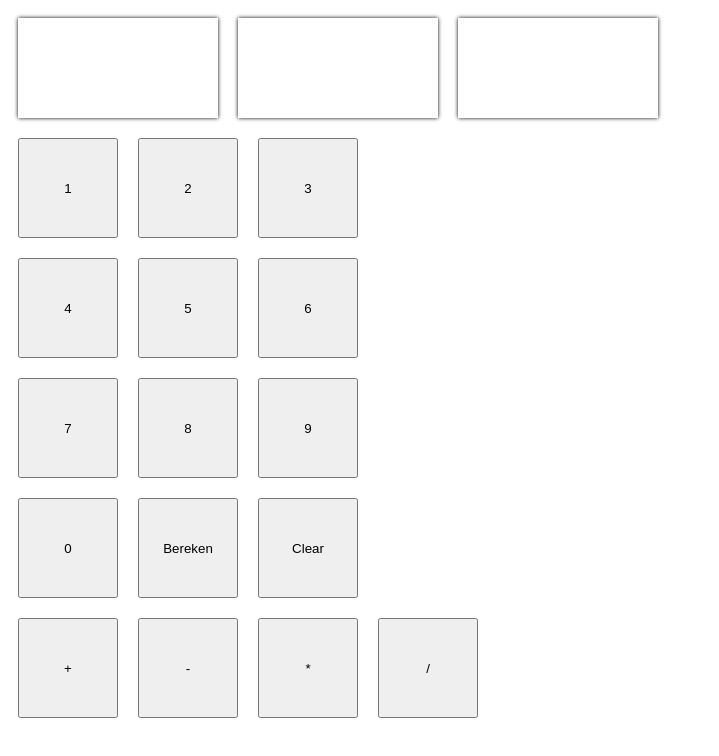
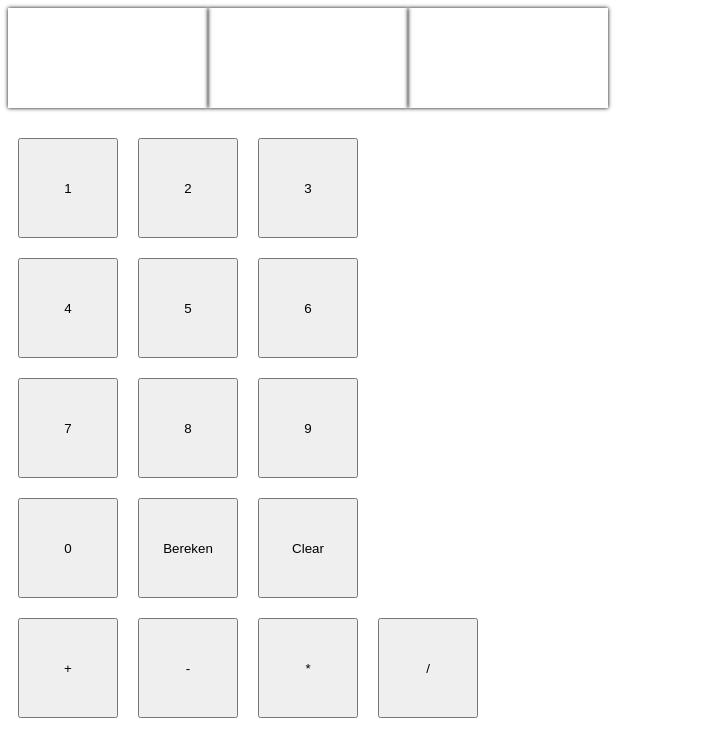
Before and after one commit to mthoolen/ngcalculator, an Angular app: page / in a window 1280 px wide. Shown: the top 756 px of the page, without its empty margins (0-719 px from the left). Built offline with nearby package versions, Linux system fonts and the light colour scheme.

Commit message:
kleine refactor in namen e.d.

```diff
--- a/src/app/app.component.ts
+++ b/src/app/app.component.ts
@@ -8,9 +8,9 @@ import {Component} from '@angular/core';
 export class AppComponent {
 
   operandMap: Map<string, any | number>;
-  nummerArrays: number[] = [];
+  numberStorage: number[] = [];
   aangeklikteNummers: number[] =  [];
-  selectedNummerDisplay: number;
+  selectedNummer: number;
   selectedOperand: string;
   uitkomst: number;
 
@@ -25,36 +25,43 @@ export class AppComponent {
 
   addNummer(nummer: number) {
     this.aangeklikteNummers.push(nummer);
-    this.selectedNummerDisplay = parseInt(this.aangeklikteNummers.join(''));
+    this.selectedNummer = parseInt(this.aangeklikteNummers.join(''));
   }
 
   setOperand(operand: string) {
-    if (this.selectedOperand && this.selectedOperand !== operand) {
+    if (this.operandIsSelected(operand)) {
+      this.selectedOperand = operand;
+      this.bereken();
+    } else {
       this.bereken();
       this.selectedOperand = operand;
-    } else {
-      this.selectedOperand = operand;
-      this.bereken();
     }
     this.aangeklikteNummers = [];
-    this.selectedNummerDisplay = null;
+    this.selectedNummer = null;
   }
 
   bereken() {
-    if (this.aangeklikteNummers.length > 0) {
-      this.nummerArrays.push(this.selectedNummerDisplay);
-      const operandFunction = this.operandMap.get(this.selectedOperand);
-      this.uitkomst = this.nummerArrays.reduce(operandFunction);
-      this.nummerArrays = [];
-      this.nummerArrays.push(this.uitkomst);
+    if (this.numberHasBeenSelected()) {
+      this.numberStorage.push(this.selectedNummer);
+      this.uitkomst = this.numberStorage.reduce(this.operandMap.get(this.selectedOperand));
+      this.numberStorage = [];
+      this.numberStorage.push(this.uitkomst);
     }
   }
 
   clear() {
-    this.nummerArrays = [];
-    this.selectedNummerDisplay = null;
+    this.numberStorage = [];
+    this.selectedNummer = null;
     this.uitkomst = null;
     this.aangeklikteNummers = [];
     this.selectedOperand = null;
   }
+
+  private numberHasBeenSelected() {
+    return this.aangeklikteNummers.length > 0;
+  }
+
+  private operandIsSelected(operand: string) {
+    return !this.selectedOperand || this.selectedOperand === operand;
+  }
 }
--- a/src/app/atomic/atoms/display/display.component.css
+++ b/src/app/atomic/atoms/display/display.component.css
@@ -1,7 +1,6 @@
 .display {
   width: 200px;
   height: 100px;
-  margin: 10px;
   font-size: 30px;
   float: left;
   box-shadow: 0 0 3pt black;
```
Also changed, not shown: 1 other file (tests, documents, lock files or other folders).
